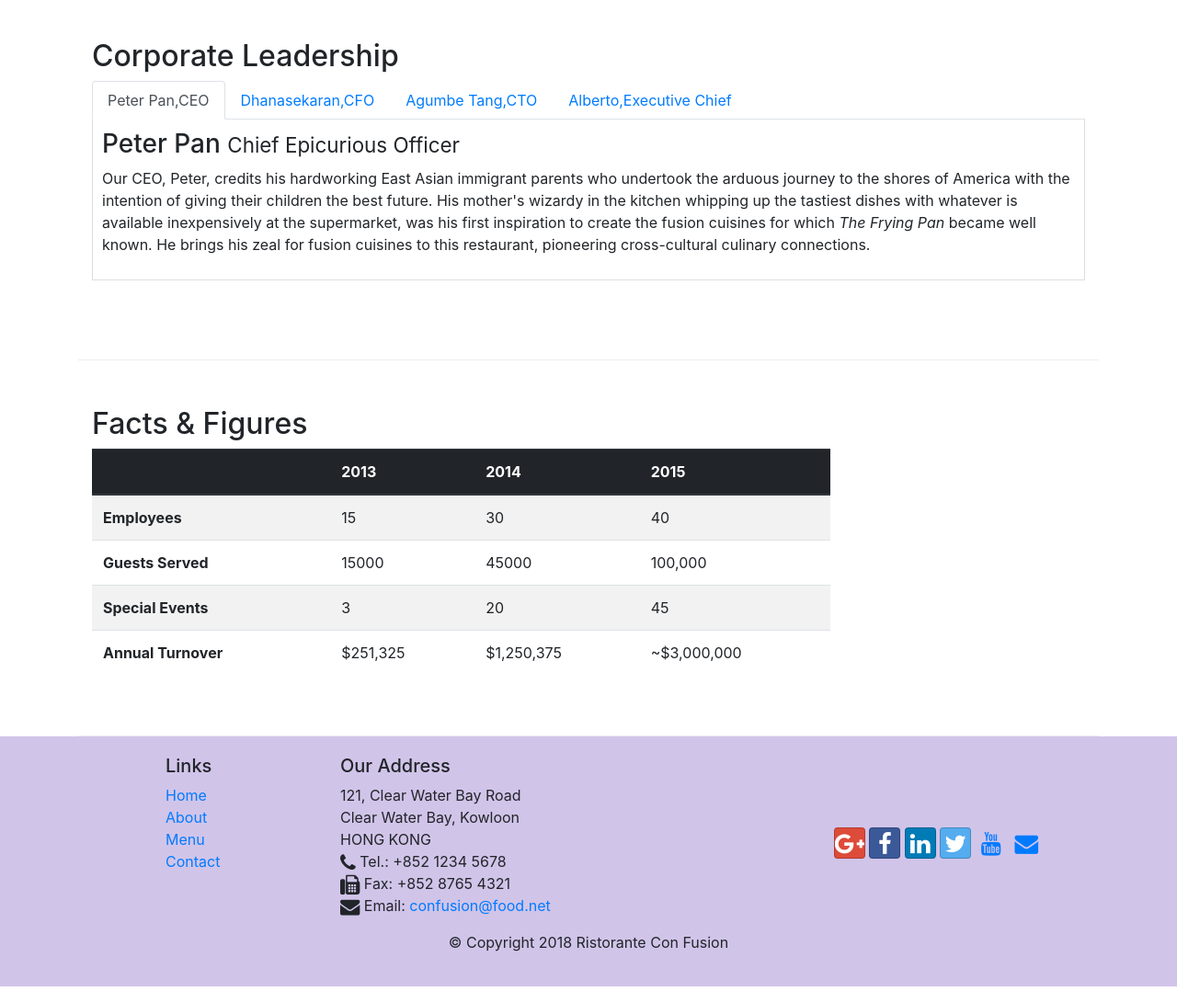
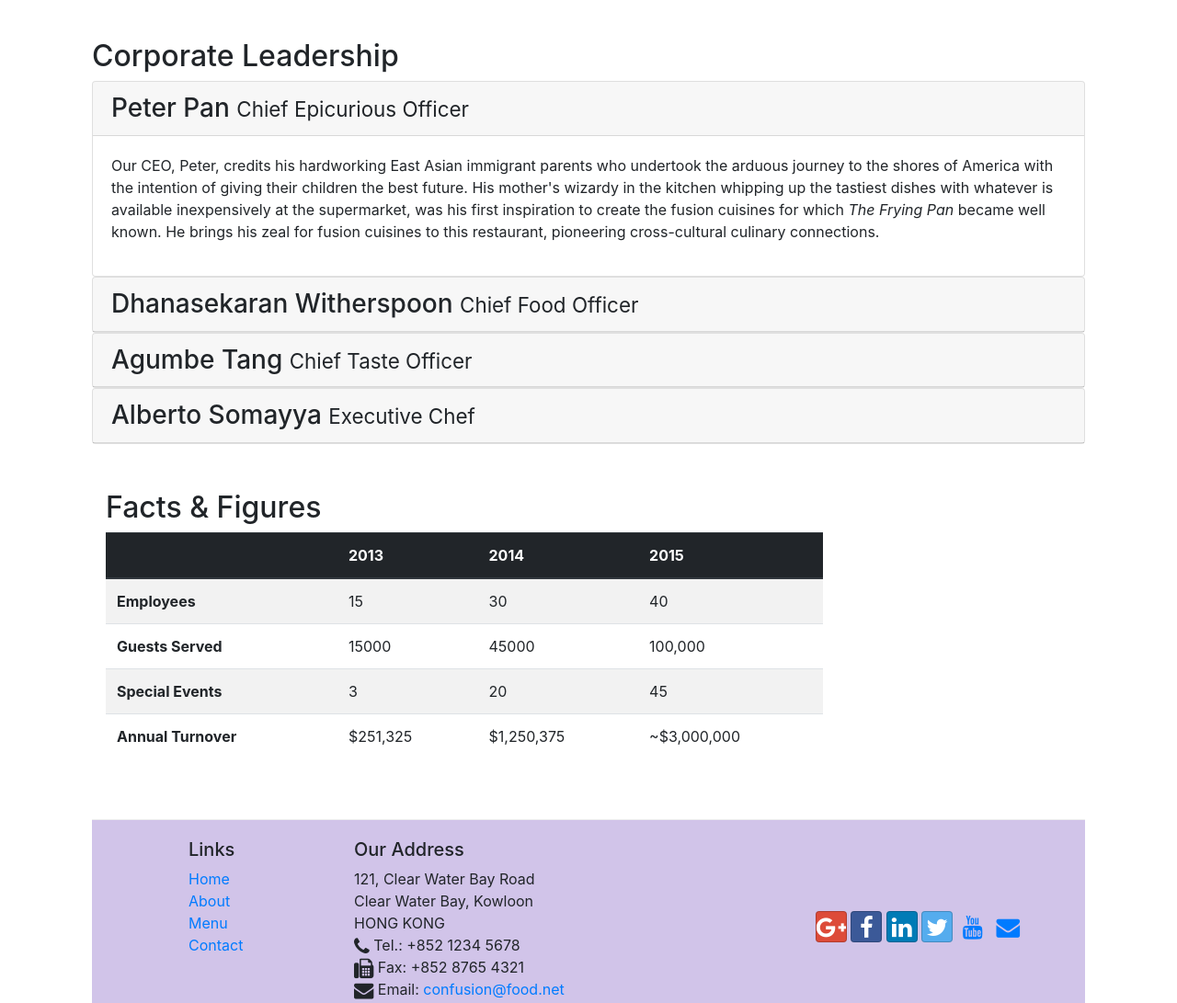
Before and after one commit to SuyogKumawat/bootstrap4, a website: page aboutus.html in a window 1280 px wide. Shown: the part 980-2071 px from the top of the page at 92% size. Drawn offline with nearby package versions, Linux system fonts and the light colour scheme.

Commit message:
accordions

```diff
--- a/aboutus.html
+++ b/aboutus.html
@@ -105,52 +105,66 @@
         <div class="row row-content">
             <div class="col-12">
                 <h2>Corporate Leadership</h2>
+                <div id="accordion">
+                    <div class="card">
+                        <div class="card-header" role="tab" id="peterhead">
+                        <h3 class="mb-0">
+                            <a data-toggle="collapse" data-target="#peter">
+                            Peter Pan <small>Chief Epicurious Officer</small>
+                            </a>
+                        </h3>
+                        </div>
+                        <div class="collapse show" id="peter" data-parent="#accordion">
+                            <div class="card-body">
+                                <p class="d-none d-sm-block">Our CEO, Peter, credits his hardworking East Asian immigrant parents who undertook the arduous journey to the shores of America with the intention of giving their children the best future. His mother's wizardy in the kitchen whipping up the tastiest dishes with whatever is available inexpensively at the supermarket, was his first inspiration to create the fusion cuisines for which <em>The Frying Pan</em> became well known. He brings his zeal for fusion cuisines to this restaurant, pioneering cross-cultural culinary connections.</p>
+                            </div>
+                        </div>
+                    </div>
 
-                <ul class="nav nav-tabs">
-                    <li class="nav-item">
-                        <a class="nav-link active" href="#Peter" role="tab" data-toggle="tab">Peter Pan,CEO</a>
-                        </li>
 
-                        <li class="nav-item">
-                        <a class="nav-link" href="#Dhanasekaran" role="tab" data-toggle="tab">Dhanasekaran,CFO</a>
-                        </li>
 
-                        <li class="nav-item">
-                        <a class="nav-link" href="#Agumbe" role="tab" data-toggle="tab">Agumbe Tang,CTO</a>
-                        </li>
-
-                        <li class="nav-item">
-                        <a class="nav-link" href="#Alberto" role="Alberto" data-toggle="tab">Alberto,Executive Chief</a>
-                        </li>
-
-                </ul>
-
-               <div class="tab-content">
-                <div role="tabpanel" class="tab-pane fade show active" id="Peter">
-
-                 <h3>Peter Pan <small>Chief Epicurious Officer</small></h3>
-                <p class="d-none d-sm-block">Our CEO, Peter, credits his hardworking East Asian immigrant parents who undertook the arduous journey to the shores of America with the intention of giving their children the best future. His mother's wizardy in the kitchen whipping up the tastiest dishes with whatever is available inexpensively at the supermarket, was his first inspiration to create the fusion cuisines for which <em>The Frying Pan</em> became well known. He brings his zeal for fusion cuisines to this restaurant, pioneering cross-cultural culinary connections.</p>
-                </div>
-
-                <div role="tabpanel" class="tab-pane fade" id="Dhanasekaran">
-                <h3>Dhanasekaran Witherspoon <small>Chief Food Officer</small></h3>
-                <p class="d-none d-sm-block">Our CFO, Danny, as he is affectionately referred to by his colleagues, comes from a long established family tradition in farming and produce. His experiences growing up on a farm in the Australian outback gave him great appreciation for varieties of food sources. As he puts it in his own words, <em>Everything that runs, wins, and everything that stays, pays!</em></p>
-                </div>
-
-                <div role="tabpanel" class="tab-pane fade" id="Agumbe">
-                <h3>Agumbe Tang <small>Chief Taste Officer</small></h3>
-                <p class="d-none d-sm-block">Blessed with the most discerning gustatory sense, Agumbe, our CTO, personally ensures that every dish that we serve meets his exacting tastes. Our chefs dread the tongue lashing that ensues if their dish does not meet his exacting standards. He lives by his motto, <em>You click only if you survive my lick.</em></p>
-            </div>
-
-                 <div role="tabpanel" class="tab-pane fade" id="Alberto">
-                <h3>Alberto Somayya <small>Executive Chef</small></h3>
-                <p class="d-none d-sm-block">Award winning three-star Michelin chef with wide International experience having worked closely with whos-who in the culinary world, he specializes in creating mouthwatering Indo-Italian fusion experiences. He says, <em>Put together the cuisines from the two craziest cultures, and you get a winning hit! Amma Mia!</em></p>
-            </div>
-               </div>
-
-            </div>
-       </div>
-       <div class="row row-content">
+                           <div class="card">
+                            <div class="card-header" role="tab" id="dannyhead">
+                            <h3 class="mb-0">
+                                <a class="collapsed" data-toggle="collapse" data-target="#danny">
+                                Dhanasekaran Witherspoon <small>Chief Food Officer</small>
+                                </a>
+                            </h3>
+                        </div>
+                        <div class="collapse" id="danny" data-parent="#accordion">
+                            <div class="card-body">
+                                <p class="d-none d-sm-block">Our CFO, Danny, as he is affectionately referred to by his colleagues, comes from a long established family tradition in farming and produce. His experiences growing up on a farm in the Australian outback gave him great appreciation for varieties of food sources. As he puts it in his own words, <em>Everything that runs, wins, and everything that stays, pays!</em></p>
+                            </div>
+                        </div>
+                    </div>
+                    <div class="card">
+                            <div class="card-header" role="tab" id="agumbehead">
+                            <h3 class="mb-0">
+                                <a class="collapsed" data-toggle="collapse" data-target="#agumbe">
+                                Agumbe Tang <small>Chief Taste Officer</small>
+                                </a>
+                            </h3>
+                        </div>
+                        <div class="collapse" id="agumbe" data-parent="#accordion">
+                            <div class="card-body">
+                                <p class="d-none d-sm-block">Blessed with the most discerning gustatory sense, Agumbe, our CTO, personally ensures that every dish that we serve meets his exacting tastes. Our chefs dread the tongue lashing that ensues if their dish does not meet his exacting standards. He lives by his motto, <em>You click only if you survive my lick.</em></p>
+                            </div>
+                        </div>
+                    </div>
+                    <div class="card">
+                            <div class="card-header" role="tab" id="albertohead">
+                            <h3 class="mb-0">
+                                <a class="collapsed" data-toggle="collapse" data-target="#alberto">
+                                Alberto Somayya <small>Executive Chef</small>
+                                </a>
+                            </h3>
+                        </div>
+                        <div class="collapse" id="alberto" data-parent="#accordion">
+                            <div class="card-body">
+                                <p class="d-none d-sm-block">Award winning three-star Michelin chef with wide International experience having worked closely with whos-who in the culinary world, he specializes in creating mouthwatering Indo-Italian fusion experiences. He says, <em>Put together the cuisines from the two craziest cultures, and you get a winning hit! Amma Mia!</em></em></p>
+                            </div>
+                        </div>
+                    </div>       <div class="row row-content">
         <div class="col-12 col-sm-9">
             <h2>Facts &amp; Figures</h2>
             <div class="table-responsive">
```
